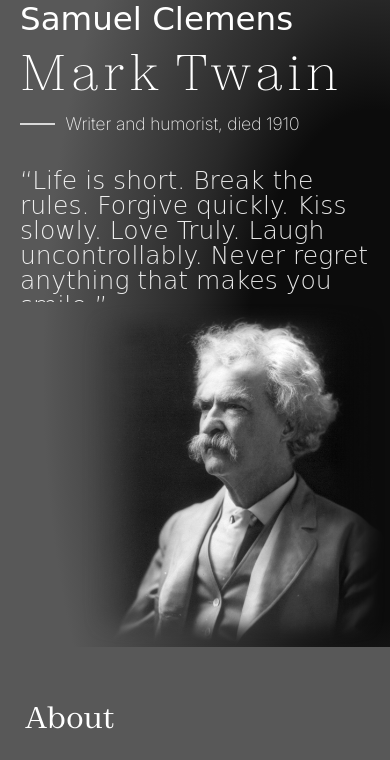
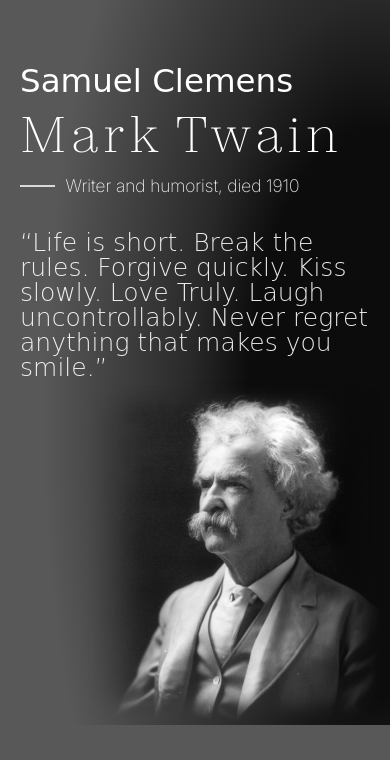
Before and after one commit to theLadEli/tribute-page, a plain HTML site: page index.html in a window 390 px wide. Shown: the part 68-828 px from the top of the page. Drawn offline with nearby package versions, Linux system fonts and the light colour scheme; a web font is replaced by a local one.

Commit message:
Tweaked mobile layout

```diff
--- a/style.css
+++ b/style.css
@@ -149,7 +149,7 @@ header {
 }
 
 .h_wrapper {
-    height: 130rem;
+    min-height: 130rem;
     display: flex;
     flex-direction: row;
     max-width: 1400px;
@@ -308,7 +308,7 @@ header hr {
 
 .user-view {
     padding: 5rem;
-    height: 90vh;
+    height: 70%;
     display: flex;
     flex-direction: column;
     justify-content: space-between;
@@ -544,7 +544,7 @@ footer a {
 
     .h_content {
         gap: 10rem;
-        padding: 4rem 4rem 0 4rem;
+        padding: 13rem 4rem 0 4rem;
         max-width: 100%;
     }
 
```
